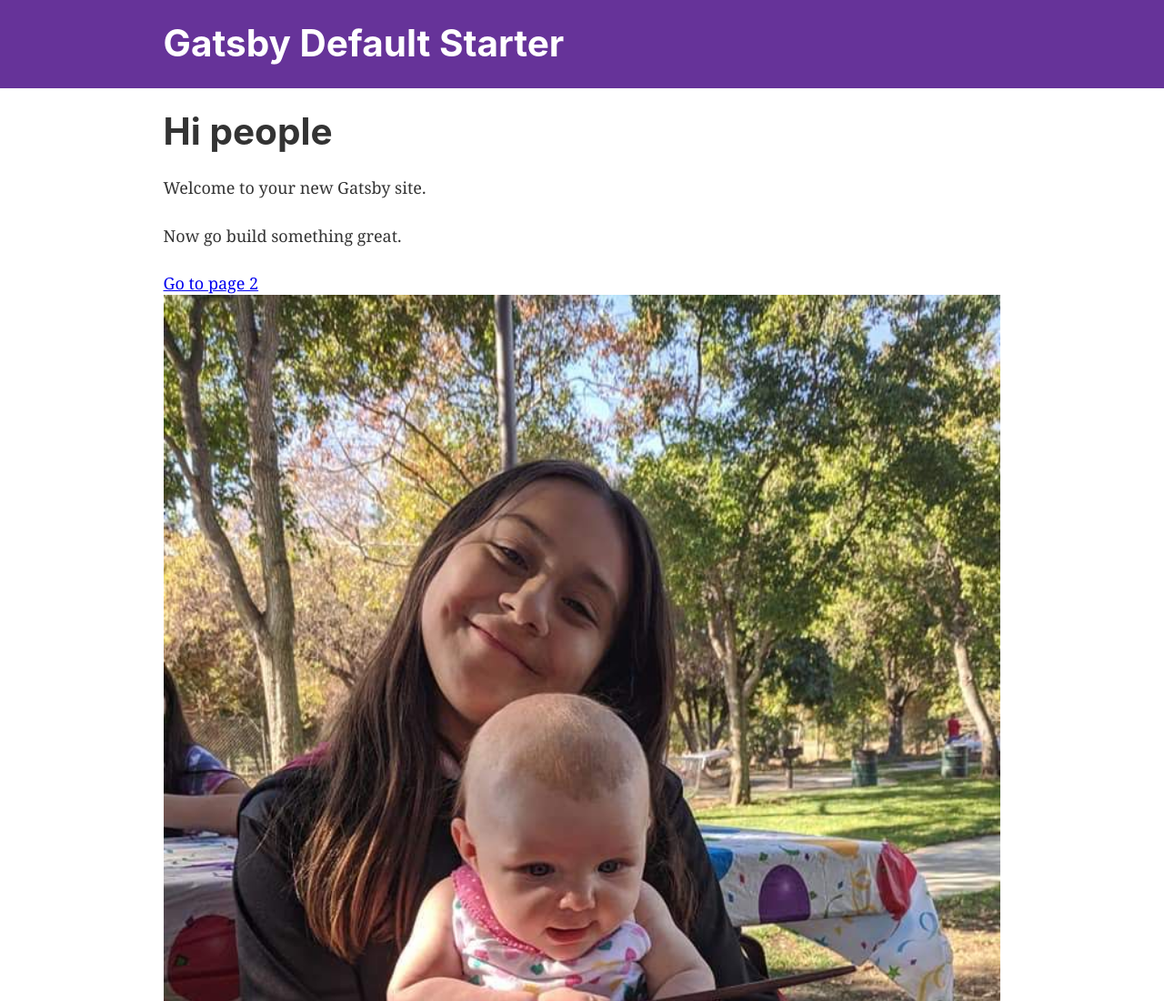
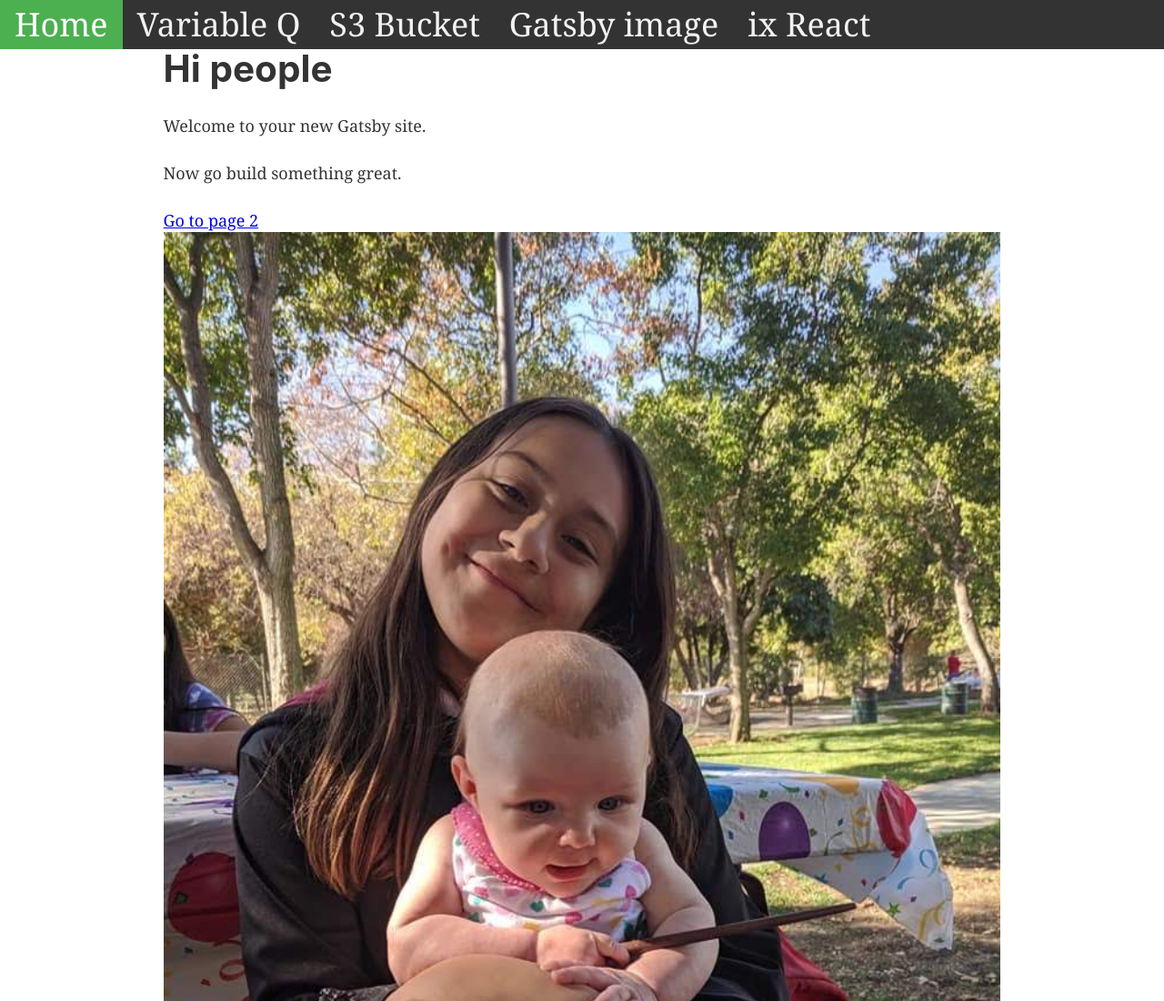
Before and after one commit to daletom/gatsby-image-test, a Gatsby site: page / in a window 1280 px wide. Shown: the top 1100 px of the page at 91% size. Built offline with nearby package versions, Linux system fonts and the light colour scheme; Gatsby itself is replaced by a stand-in of ours.

Commit message:
change header

```diff
--- a/src/components/header.js
+++ b/src/components/header.js
@@ -1,32 +1,15 @@
 import React from 'react'
-import { Link } from 'gatsby'
+import Layout from '../components/layout'
 
 const Header = ({ siteTitle }) => (
-  <div
-    style={{
-      background: 'rebeccapurple',
-      marginBottom: '1.45rem',
-    }}
-  >
-    <div
-      style={{
-        margin: '0 auto',
-        maxWidth: 960,
-        padding: '1.45rem 1.0875rem',
-      }}
-    >
-      <h1 style={{ margin: 0 }}>
-        <Link
-          to="/"
-          style={{
-            color: 'white',
-            textDecoration: 'none',
-          }}
-        >
-          {siteTitle}
-        </Link>
-      </h1>
-    </div>
+  <div class="topnav">
+    <a href="https://www.xigmi.com" class="active">
+      Home
+    </a>
+    <a href="https://variablequality.xigmi.com">Variable Q</a>
+    <a href="https://s3.xigmi.com">S3 Bucket</a>
+    <a href="https://gatsbyimagetest.netlify.com/"> Gatsby image</a>
+    <a href="https://gatsbyimagetest.netlify.com/page-2/"> ix React</a>
   </div>
 )
 
--- a/src/components/layout.css
+++ b/src/components/layout.css
@@ -502,6 +502,29 @@ address {
   padding-top: 0;
   margin-bottom: 1.45rem;
 }
+.topnav {
+  background-color: #333;
+  overflow: hidden;
+}
+
+.topnav a {
+  float: left;
+  color: #f2f2f2;
+  text-align: center;
+  padding: 14px 16px;
+  text-decoration: none;
+  font-size: 2em;
+}
+
+.topnav a:hover {
+  background-color: #ddd;
+  color: black;
+}
+
+.topnav a.active {
+  background-color: #4caf50;
+  color: white;
+}
 b {
   font-weight: bold;
 }
```
